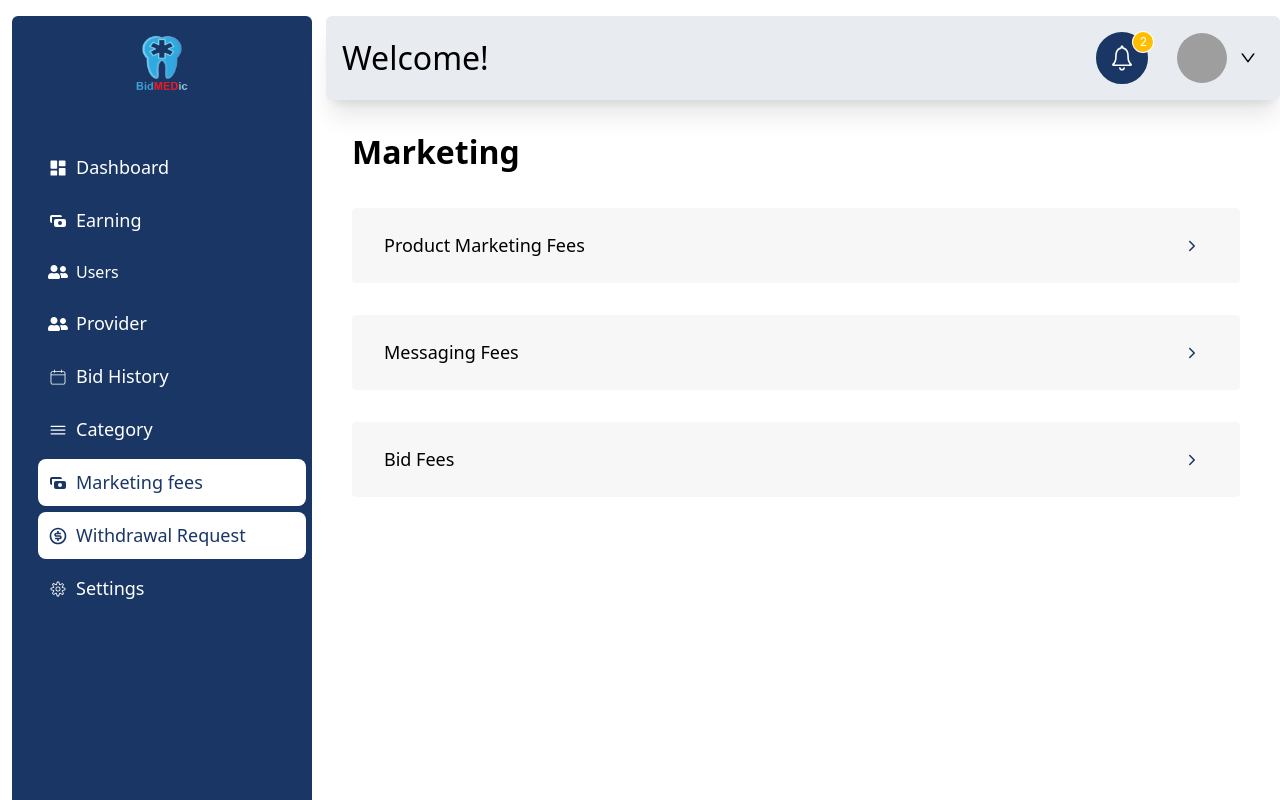
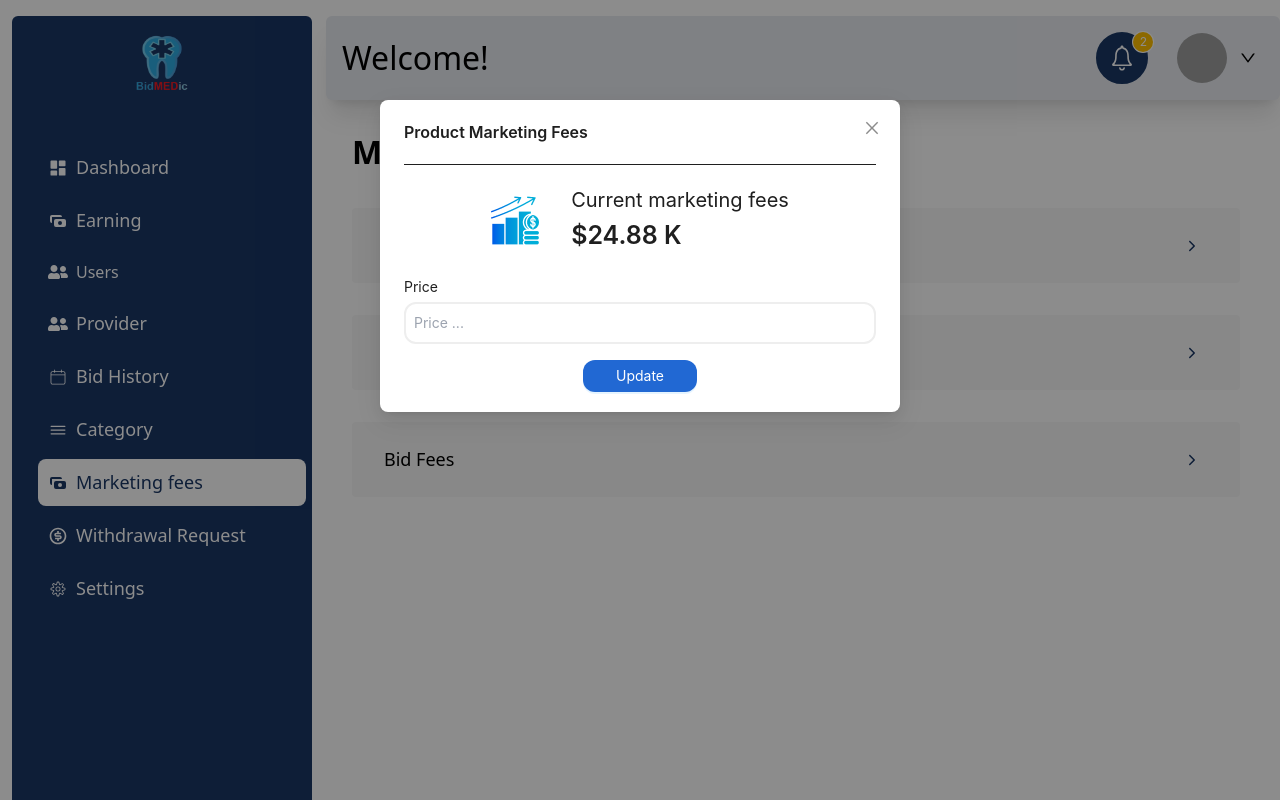
Before and after one commit to nimurr/madicalProduct-ds, a React (Vite) app: page /dashboard/marketing in a window 1280 px wide. Both pictures are taken after a click on the element "Product Marketing Fees". Built offline with nearby package versions, Linux system fonts and the light colour scheme; no server answers; grey boxes are pictures that could not be loaded.

Commit message:
add page and add some components of marketing fees

```diff
--- a/src/dashboard/menu/MerketingFees.jsx
+++ b/src/dashboard/menu/MerketingFees.jsx
@@ -1,47 +1,231 @@
-import { Button, Form, Input, Modal } from "antd";
 import { useState } from "react";
 import { IoIosArrowForward } from "react-icons/io";
-import { Link, useNavigate } from "react-router-dom";
-// import { EyeInvisibleOutlined, EyeTwoTone, LockOutlined } from "@ant-design/icons";
+import { Modal, Button } from "antd";
+import marketingImage from "../../../public/image/marketingFeesImage.png";
 
 const MarketingFees = () => {
-  const navigate = useNavigate();
+  // ================== Start price modal for Product Marketing Fees ===================
+  const [isProductModalOpen, setIsProductModalOpen] = useState(false);
+  const [productPrice, setProductPrice] = useState(""); // Handle price state for product marketing fees
 
-  // const [isModalOpen, setIsModalOpen] = useState(false);
-  // const openModal = () => {
-  //   setIsModalOpen(true);
-  // };
+  const showProductModal = () => {
+    setIsProductModalOpen(true);
+  };
 
-  // const changePassword = (values) => {
-  //   const { confirmPassword, ...ChangePassword } = values;
-  //   console.log("Form values: ", ChangePassword);
-  // };
+  const handleProductCancel = () => {
+    setIsProductModalOpen(false);
+  };
+
+  const handleProductPriceChange = (e) => {
+    setProductPrice(e.target.value); // Update price state when input changes
+  };
+
+  const handleProductSubmit = () => {
+    // Handle the submit action, such as sending the price data to an API or updating the state
+    console.log("Submitted Product Marketing Fee Price:", productPrice);
+    setIsProductModalOpen(false); // Close modal after submitting
+  };
+
+  // ================== End price modal for Product Marketing Fees ===================
+
+  // ================== Start price modal for Messaging Fees ===================
+  const [isMessagingModalOpen, setIsMessagingModalOpen] = useState(false);
+  const [messagingPrice, setMessagingPrice] = useState(""); // Handle price state for messaging fees
+
+  const showMessagingModal = () => {
+    setIsMessagingModalOpen(true);
+  };
+
+  const handleMessagingCancel = () => {
+    setIsMessagingModalOpen(false);
+  };
+
+  const handleMessagingPriceChange = (e) => {
+    setMessagingPrice(e.target.value); // Update price state when input changes
+  };
+
+  const handleMessagingSubmit = () => {
+    // Handle the submit action, such as sending the price data to an API or updating the state
+    console.log("Submitted Messaging Fee Price:", messagingPrice);
+    setIsMessagingModalOpen(false); // Close modal after submitting
+  };
+
+  // ================== End price modal for Messaging Fees ===================
+
+  // ================== Start price modal for Bid Fees ===================
+  const [isBidModalOpen, setIsBidModalOpen] = useState(false);
+  const [bidPrice, setBidPrice] = useState(""); // Handle price state for bid fees
+
+  const showBidModal = () => {
+    setIsBidModalOpen(true);
+  };
+
+  const handleBidCancel = () => {
+    setIsBidModalOpen(false);
+  };
+
+  const handleBidPriceChange = (e) => {
+    setBidPrice(e.target.value); // Update price state when input changes
+  };
+
+  const handleBidSubmit = () => {
+    // Handle the submit action, such as sending the price data to an API or updating the state
+    console.log("Submitted Bid Fee Price:", bidPrice);
+    setIsBidModalOpen(false); // Close modal after submitting
+  };
+
+  // ================== End price modal for Bid Fees ===================
 
   return (
-    <div className="mt-8 mx-6 ">
+    <div className="mt-8 mx-6">
       <h1 className="font-semibold text-header">Marketing</h1>
       <div>
+        {/* Product Marketing Fees Modal Trigger */}
+        <div
+          onClick={showProductModal}
+          className="mt-8 cursor-pointer flex justify-between bg-[#F7F7F7] rounded items-center w-full h-[75px]"
+        >
+          <p className="text-[18px] ml-8 font-medium">Product Marketing Fees</p>
+          <div className="mr-8 text-[#193664] px-2 py-1 rounded cursor-pointer">
+            <IoIosArrowForward />
+          </div>
+        </div>
 
+        {/* Product Marketing Fees Modal */}
+        <Modal
+          title="Product Marketing Fees"
+          open={isProductModalOpen}
+          onCancel={handleProductCancel}
+          footer={null} // Remove default footer with Ok and Cancel
+        >
+          <hr className="my-5" />
+          <div className="w-3/4 mx-auto my-5 flex items-center justify-center gap-8">
+            <img src={marketingImage} alt="" />
+            <div>
+              <h3 className="text-[20px]">Current marketing fees</h3>
+              <h2 className="font-semibold text-[25px]">$24.88 K</h2>
+            </div>
+          </div>
+          <form action="">
+            <label htmlFor="">
+              <span className="block mb-1">Price</span>
+              <input
+                className="w-full p-2 rounded-xl border-[2px] border-[#eee]"
+                type="number"
+                placeholder="Price ..."
+                value={productPrice}
+                onChange={handleProductPriceChange}
+              />
+            </label>
+          </form>
+          <div className="mt-4 flex justify-center">
+            <Button
+              type="primary"
+              onClick={handleProductSubmit}
+              className="bg-[#2168d3] text-white rounded-xl py-2 px-8"
+            >
+              Update
+            </Button>
+          </div>
+        </Modal>
 
+        {/* Messaging Fees Modal Trigger */}
+        <div
+          onClick={showMessagingModal}
+          className="mt-8 cursor-pointer flex justify-between bg-[#F7F7F7] rounded items-center w-full h-[75px]"
+        >
+          <p className="text-[18px] ml-8 font-medium">Messaging Fees</p>
+          <div className="mr-8 text-[#193664] px-2 py-1 rounded cursor-pointer">
+            <IoIosArrowForward />
+          </div>
+        </div>
 
-        <div   className="mt-8 cursor-pointer flex justify-between bg-[#F7F7F7] rounded items-center w-full h-[75px]">
-          <p className="text-[18px] ml-8 font-medium">Product Marketing Fees</p>
-          <Link to="/dashboard/settings/privacypolicy" className="mr-8 text-[#193664] px-2 py-1 rounded cursor-pointer">
+        {/* Messaging Fees Modal */}
+        <Modal
+          title="Messaging Fees"
+          open={isMessagingModalOpen}
+          onCancel={handleMessagingCancel}
+          footer={null} // Remove default footer with Ok and Cancel
+        >
+          <hr className="my-5" />
+          <div className="w-3/4 mx-auto my-5 flex items-center justify-center gap-8">
+            <img src={marketingImage} alt="" />
+            <div>
+              <h3 className="text-[20px]">Current messaging fees</h3>
+              <h2 className="font-semibold text-[25px]">$12.50 K</h2>
+            </div>
+          </div>
+          <form action="">
+            <label htmlFor="">
+              <span className="block mb-1">Price</span>
+              <input
+                className="w-full p-2 rounded-xl border-[2px] border-[#eee]"
+                type="number"
+                placeholder="Price ..."
+                value={messagingPrice}
+                onChange={handleMessagingPriceChange}
+              />
+            </label>
+          </form>
+          <div className="mt-4 flex justify-center">
+            <Button
+              type="primary"
+              onClick={handleMessagingSubmit}
+              className="bg-[#2168d3] text-white rounded-xl py-2 px-8"
+            >
+              Update
+            </Button>
+          </div>
+        </Modal>
+
+        {/* Bid Fees Modal Trigger */}
+        <div
+          onClick={showBidModal}
+          className="mt-8 cursor-pointer flex justify-between bg-[#F7F7F7] rounded items-center w-full h-[75px]"
+        >
+          <p className="text-[18px] ml-8 font-medium">Bid Fees</p>
+          <div className="mr-8 text-[#193664] px-2 py-1 rounded cursor-pointer">
             <IoIosArrowForward />
-          </Link>
+          </div>
         </div>
-        <div   className="mt-8 flex justify-between cursor-pointer bg-[#F7F7F7] rounded items-center w-full h-[75px]">
-          <p className="text-[18px] ml-8 font-medium">Messaging Fees</p>
-          <Link to="/dashboard/settings/termcondition" className="mr-8 text-[#193664] px-2 py-1 rounded cursor-pointer">
-            <IoIosArrowForward />
-          </Link>
-        </div>
-        <div   className="mt-8 cursor-pointer flex justify-between bg-[#F7F7F7] rounded items-center w-full h-[75px]">
-          <p className="text-[18px] ml-8 font-medium">Bid Fees</p>
-          <Link to="/dashboard/settings/about"className="mr-8 text-[#193664] px-2 py-1 rounded cursor-pointer">
-            <IoIosArrowForward />
-          </Link>
-        </div>
+
+        {/* Bid Fees Modal */}
+        <Modal
+          title="Bid Fees"
+          open={isBidModalOpen}
+          onCancel={handleBidCancel}
+          footer={null} // Remove default footer with Ok and Cancel
+        >
+          <hr className="my-5" />
+          <div className="w-3/4 mx-auto my-5 flex items-center justify-center gap-8">
+            <img src={marketingImage} alt="" />
+            <div>
+              <h3 className="text-[20px]">Current bid fees</h3>
+              <h2 className="font-semibold text-[25px]">$10.00 K</h2>
+            </div>
+          </div>
+          <form action="">
+            <label htmlFor="">
+              <span className="block mb-1">Price</span>
+              <input
+                className="w-full p-2 rounded-xl border-[2px] border-[#eee]"
+                type="number"
+                placeholder="Price ..."
+                value={bidPrice}
+                onChange={handleBidPriceChange}
+              />
+            </label>
+          </form>
+          <div className="mt-4 flex justify-center">
+            <Button
+              type="primary"
+              onClick={handleBidSubmit}
+              className="bg-[#2168d3] text-white rounded-xl py-2 px-8"
+            >
+              Update
+            </Button>
+          </div>
+        </Modal>
       </div>
     </div>
   );
--- a/src/layout/Sidebar.jsx
+++ b/src/layout/Sidebar.jsx
@@ -145,7 +145,7 @@ const Sidebar = () => {
             </NavLink>
 
             <NavLink
-              to="marketing"
+              to="/dashboard/home"
               className={({ isActive }) =>
                 isActive
                   ? "flex p-[10px] m-[6px] cursor-pointer items-center text-[18px] font-medium bg-[#FFFFFF] text-[#193664] rounded-lg"
```
Also changed, not shown: public/image/marketingFeesImage.png (added).
